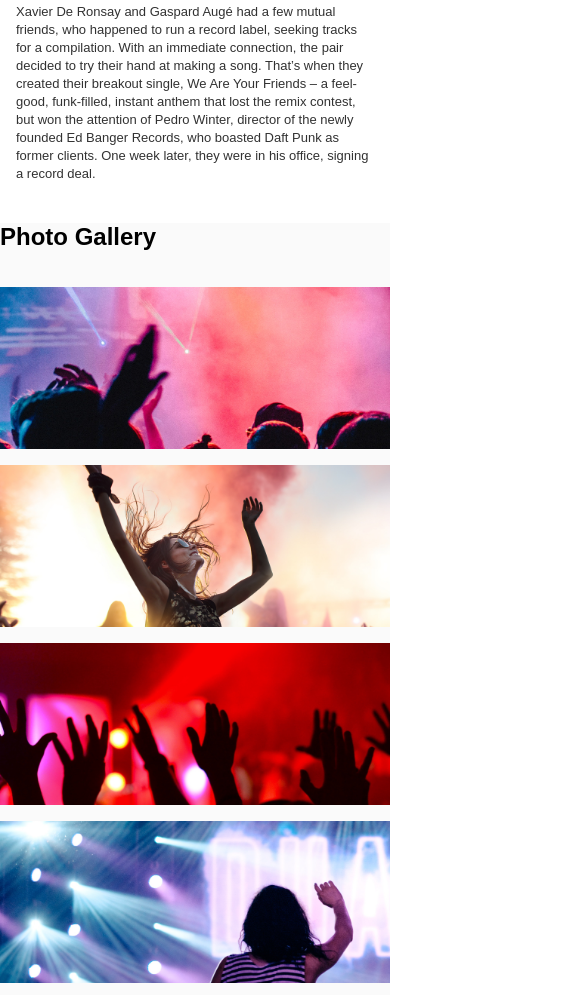
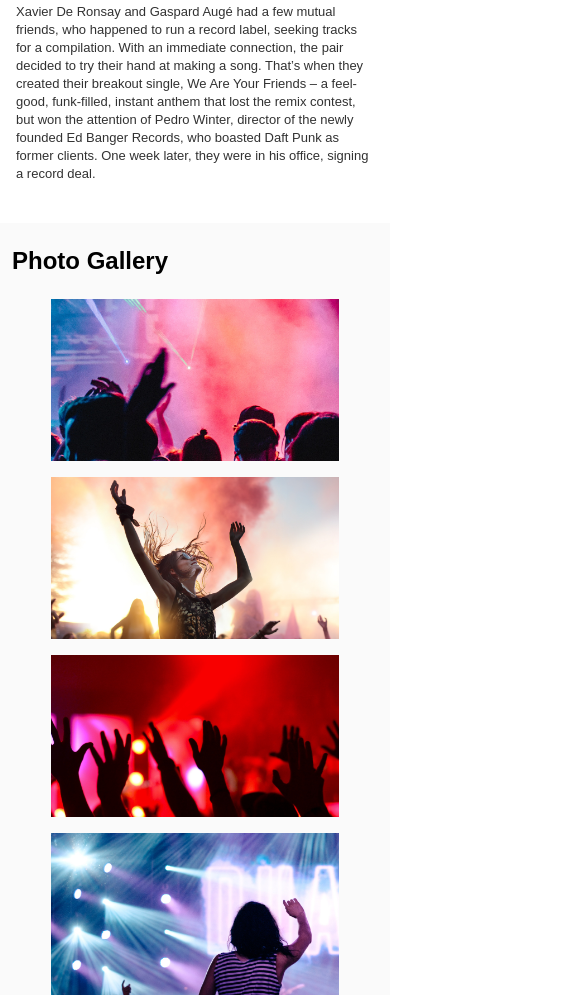
Before and after one commit to jordancheng604/BandSiteProject-SprintOne, a plain HTML site: page Pages/biography.html in a window 390 px wide. Shown: the part 927-1922 px from the top of the page, 585 px wide, since content can reach past the window. Drawn offline with Linux system fonts and the light colour scheme.

Commit message:
Mobile refinements carried out; looks much better.

```diff
--- a/Scss/biography.scss
+++ b/Scss/biography.scss
@@ -290,7 +290,8 @@ body {
     margin: 2em 0em 1.5em;
 
     @include mobile {
-        margin: 0em 0em 1.5em;
+        margin: 1em 0.5em 1em;
+
     }
 
     @include tablet {
@@ -328,7 +329,7 @@ body {
         width: 18em;
 
         @include mobile {
-            width: 100%;
+            width: 18em;
         }
 
         @include tablet {
@@ -413,6 +414,11 @@ body {
         width: 100%;
         justify-content: flex-start;
 
+        @include mobile {
+            display: flex;
+            flex-direction: column;
+        }
+
 
         @include tablet {
             display: flex;
@@ -444,6 +450,7 @@ body {
             @include mobile {
                 margin: 1em 0em 0em 0.2em;
                 font-size: 2.2em;
+                width: 100%;
             }
 
             @include tablet {
@@ -461,7 +468,7 @@ body {
             margin: 1em 1em 1em;
 
             @include mobile {
-                width: 40%;
+                width: 50%;
                 display: flex;
                 flex-direction: row;
                 justify-content: space-between;
@@ -517,6 +524,10 @@ body {
             justify-self: self-end;
             margin: 0em 0em 0em 8.2em;
             padding: 0em;
+
+            @include mobile {
+                display: none;
+            }
         }
     }
 
```
Also changed, not shown: Scss/biography.css, 1 other file.
